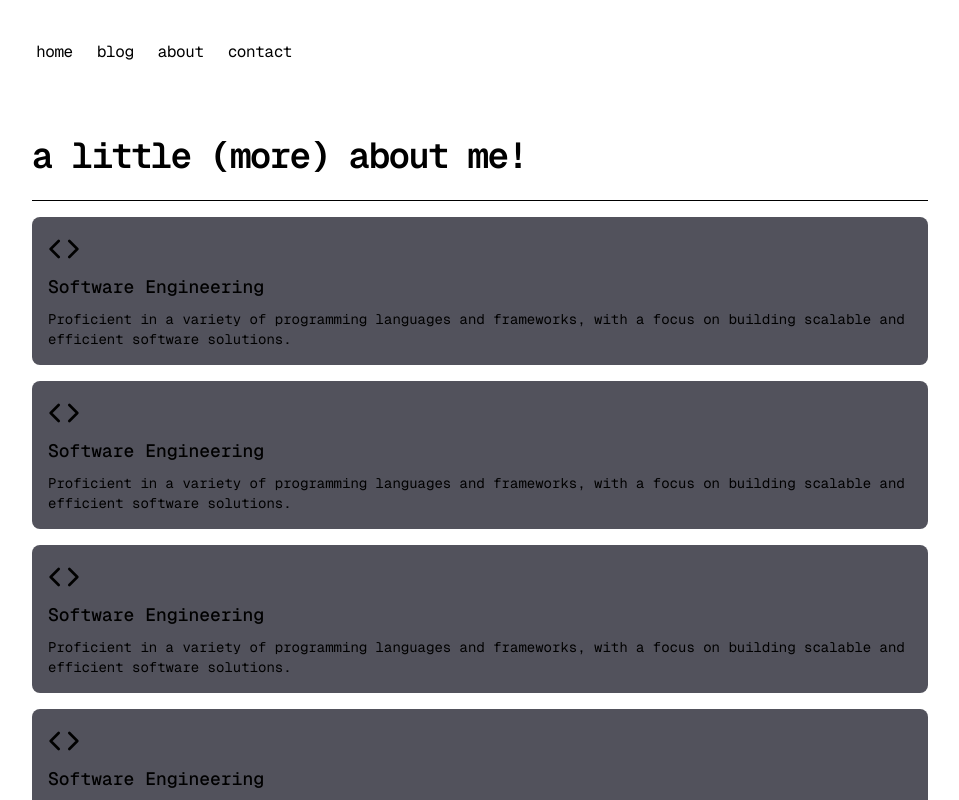
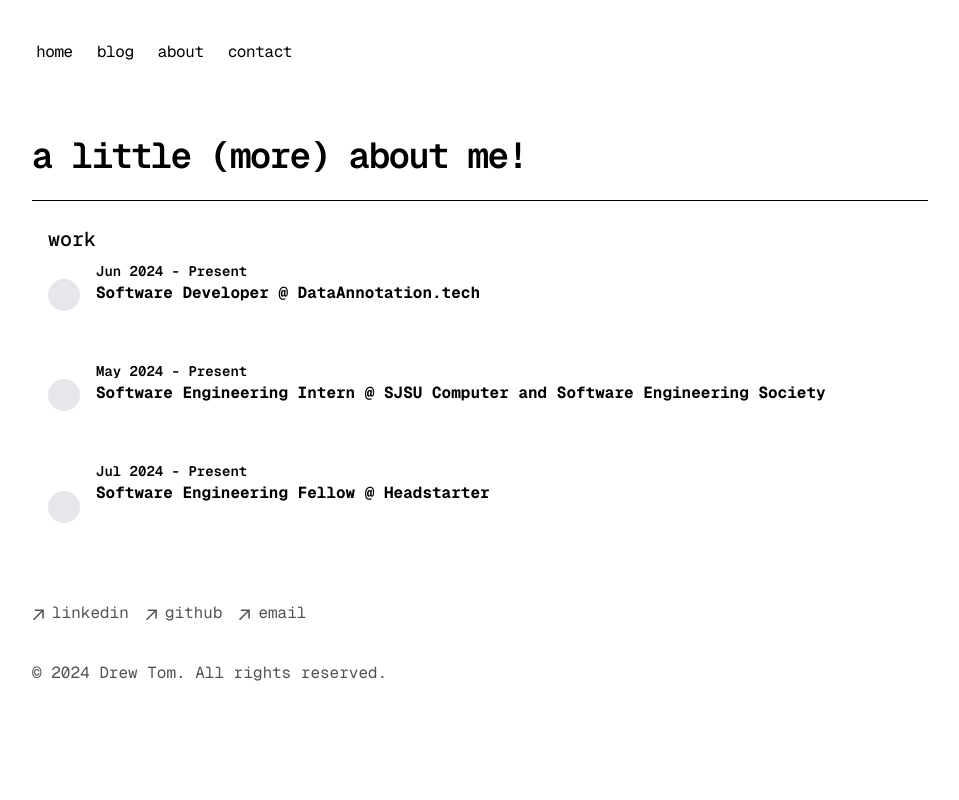
Before and after one commit to drew-tom1/me.dev, a Next.js app: page /about in a window 1280 px wide. Shown: the top 800 px of the page, without its empty margins (160-1119 px from the left). Built offline with nearby package versions, Linux system fonts and the light colour scheme.

Commit message:
work on about page and tweak navbar have navbar highlight the user's current page. Work on the about page to where it has work, projects, leadership, and hobbies.

```diff
--- a/app/about/page.tsx
+++ b/app/about/page.tsx
@@ -1,6 +1,9 @@
+import Timeline from "app/components/timeline";
+import "../global.css";
+
 export const metadata = {
   title: "about",
-  description: "A little about my experiences",
+  description: "A little about my experiences and hobbies",
 };
 
 export default function Page() {
@@ -10,93 +13,9 @@ export default function Page() {
         a little (more) about me!
       </h1>
       <hr />
-      <div className="rounded-lg bg-zinc-600 p-4 transition-all duration-300 hover:scale-105 mt-4">
-        <svg
-          className="h-8 w-8 text-primary"
-          xmlns="http://www.w3.org/2000/svg"
-          width="24"
-          height="24"
-          viewBox="0 0 24 24"
-          fill="none"
-          stroke="currentColor"
-          stroke-width="2"
-          stroke-linecap="round"
-          stroke-linejoin="round"
-        >
-          <polyline points="16 18 22 12 16 6"></polyline>
-          <polyline points="8 6 2 12 8 18"></polyline>
-        </svg>
-        <h3 className="mt-2 text-lg font-medium">Software Engineering</h3>
-        <p className="mt-2 text-sm text-muted-foreground">
-          Proficient in a variety of programming languages and frameworks, with
-          a focus on building scalable and efficient software solutions.
-        </p>
-      </div>
-      <div className="rounded-lg bg-zinc-600 p-4 transition-all duration-300 hover:scale-105 mt-4">
-        <svg
-          className="h-8 w-8 text-primary"
-          xmlns="http://www.w3.org/2000/svg"
-          width="24"
-          height="24"
-          viewBox="0 0 24 24"
-          fill="none"
-          stroke="currentColor"
-          stroke-width="2"
-          stroke-linecap="round"
-          stroke-linejoin="round"
-        >
-          <polyline points="16 18 22 12 16 6"></polyline>
-          <polyline points="8 6 2 12 8 18"></polyline>
-        </svg>
-        <h3 className="mt-2 text-lg font-medium">Software Engineering</h3>
-        <p className="mt-2 text-sm text-muted-foreground">
-          Proficient in a variety of programming languages and frameworks, with
-          a focus on building scalable and efficient software solutions.
-        </p>
-      </div>
-      <div className="rounded-lg bg-zinc-600 p-4 transition-all duration-300 hover:scale-105 mt-4">
-        <svg
-          className="h-8 w-8 text-primary"
-          xmlns="http://www.w3.org/2000/svg"
-          width="24"
-          height="24"
-          viewBox="0 0 24 24"
-          fill="none"
-          stroke="currentColor"
-          stroke-width="2"
-          stroke-linecap="round"
-          stroke-linejoin="round"
-        >
-          <polyline points="16 18 22 12 16 6"></polyline>
-          <polyline points="8 6 2 12 8 18"></polyline>
-        </svg>
-        <h3 className="mt-2 text-lg font-medium">Software Engineering</h3>
-        <p className="mt-2 text-sm text-muted-foreground">
-          Proficient in a variety of programming languages and frameworks, with
-          a focus on building scalable and efficient software solutions.
-        </p>
-      </div>
-      <div className="rounded-lg bg-zinc-600 p-4 transition-all duration-300 hover:scale-105 mt-4">
-        <svg
-          className="h-8 w-8 text-primary"
-          xmlns="http://www.w3.org/2000/svg"
-          width="24"
-          height="24"
-          viewBox="0 0 24 24"
-          fill="none"
-          stroke="currentColor"
-          stroke-width="2"
-          stroke-linecap="round"
-          stroke-linejoin="round"
-        >
-          <polyline points="16 18 22 12 16 6"></polyline>
-          <polyline points="8 6 2 12 8 18"></polyline>
-        </svg>
-        <h3 className="mt-2 text-lg font-medium">Software Engineering</h3>
-        <p className="mt-2 text-sm text-muted-foreground">
-          Proficient in a variety of programming languages and frameworks, with
-          a focus on building scalable and efficient software solutions.
-        </p>
+      <div className="rounded-lg border-color-white p-4 transition-all duration-300">
+        <h3 className="my-2 text-xl font-medium">work</h3>
+        <Timeline />
       </div>
     </section>
   );
--- a/app/components/nav.tsx
+++ b/app/components/nav.tsx
@@ -1,21 +1,26 @@
-import Link from "next/link";
+"use client";
+
+import Link from 'next/link';
+import { usePathname } from 'next/navigation';
 
 const navItems = {
-  "/": {
-    name: "home",
+  '/': {
+    name: 'home',
   },
-  "/blog": {
-    name: "blog",
+  '/blog': {
+    name: 'blog',
   },
-  "/about": {
-    name: "about",
+  '/about': {
+    name: 'about',
   },
-  "/contact": {
-    name: "contact",
+  '/contact': {
+    name: 'contact',
   },
 };
 
 export function Navbar() {
+  const pathname = usePathname();
+
   return (
     <aside className="-ml-[8px] mb-16 tracking-tight">
       <div className="lg:sticky lg:top-20">
@@ -25,12 +30,14 @@ export function Navbar() {
         >
           <div className="flex flex-row space-x-0 pr-10">
             {Object.entries(navItems).map(([path, { name }]) => {
+              const isActive = pathname === path;
+              const linkClass = `transition-all hover:text-neutral-800 dark:hover:text-cyan-200 hover:scale-105 flex align-middle relative py-1 px-2 m-1 ${isActive ? 'active' : ''}`;
+
               return (
                 <Link
                   key={path}
                   href={path}
-                  className="transition-all hover:text-neutral-800 dark:hover:text-cyan-200 hover:scale-105
-                   flex align-middle relative py-1 px-2 m-1"
+                  className={linkClass}
                 >
                   {name}
                 </Link>
--- /dev/null
+++ b/app/components/timeline.tsx
@@ -0,0 +1,51 @@
+// components/Timeline.tsx
+import React from 'react';
+
+interface TimelineItemProps {
+  date: string;
+  title: string;
+  description: string;
+}
+
+const TimelineItem: React.FC<TimelineItemProps> = ({ date, title, description }) => {
+  return (
+    <div className="flex flex-col md:flex-row md:items-center">
+      <div className="bg-gray-200 rounded-full h-8 w-8 flex-shrink-0"></div>
+      <div className="flex flex-col md:ml-4 mt-4 md:mt-0">
+        <span className="text-sm font-semibold">{date}</span>
+        <h3 className="text-l font-bold">{title}</h3>
+        <p className="text-white italic">{description}</p>
+      </div>
+    </div>
+  );
+};
+
+const Timeline: React.FC = () => {
+  const timelineItems = [
+    {
+      date: 'Jun 2024 - Present',
+      title: 'Software Developer @ DataAnnotation.tech',
+      description: 'Developing and maintaining web applications using React and Node.js.',
+    },
+    {
+      date: 'May 2024 - Present',
+      title: 'Software Engineering Intern @ SJSU Computer and Software Engineering Society',
+      description: 'Assisted in the development of internal tools and participated in code reviews.',
+    },
+    {
+      date: 'Jul 2024 - Present',
+      title: 'Software Engineering Fellow @ Headstarter',
+      description: 'Studied cybersecurity and software engineering. Participated in various clubs and hackathons.',
+    },
+  ];
+
+  return (
+    <div className="flex flex-col gap-8">
+      {timelineItems.map((item, index) => (
+        <TimelineItem key={index} date={item.date} title={item.title} description={item.description} />
+      ))}
+    </div>
+  );
+};
+
+export default Timeline;
--- a/app/global.css
+++ b/app/global.css
@@ -148,3 +148,29 @@ table {
 .title {
   text-wrap: balance;
 }
+
+.border-container {
+  border: 2px solid white;
+  padding: 20px;
+  position: relative;
+}
+
+.border-container::before,
+.border-container::after {
+  content: '';
+  position: absolute;
+  border: 2px solid white;
+  width: 100%;
+  height: 100%;
+  top: 0;
+  left: 0;
+  pointer-events: none;
+}
+
+.border-container::before {
+  transform: translate(-10px, -10px);
+}
+
+.border-container::after {
+  transform: translate(10px, 10px);
+}
--- a/app/page.tsx
+++ b/app/page.tsx
@@ -1,5 +1,6 @@
 import { BlogPosts } from "app/components/posts";
 import { Typewriter } from "nextjs-simple-typewriter";
+import "./global.css";
 
 export default function Page() {
   return (
@@ -17,10 +18,11 @@ export default function Page() {
       <hr />
       <p className="my-4">
         {`I'm a second year at San Jose State University studying cybersecurity and software engineering.
-        I'm a part of some clubs on campus including SJSU's `}
-        <a href="https://www.sce.sjsu.edu/" target="_blank" rel="noopener noreferrer" className="hover:scale-105 dark:text-cyan-200 hover:underline">Software and Computer Engineering Society</a>
+        I'm involved in some organizations on campus including SJSU's `}
+        <a href="https://www.sce.sjsu.edu/" target="_blank" rel="noopener noreferrer" className="hover:scale-105 dark:text-cyan-200">Software and Computer Engineering Society</a>
         {`. I love learning about new things. In my free time, I love playing with my cats, learning about investments, or nerding out over Warhammer 40,000!`}
       </p>
+      <p className="my-4">Contact me for my full resume!</p>
       <div className="my-4">
         <BlogPosts />
       </div>
```
